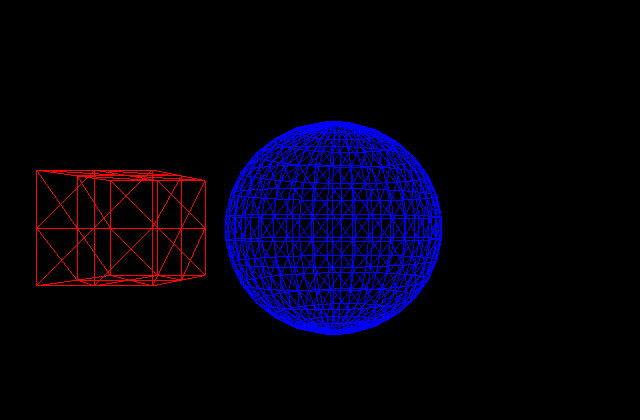
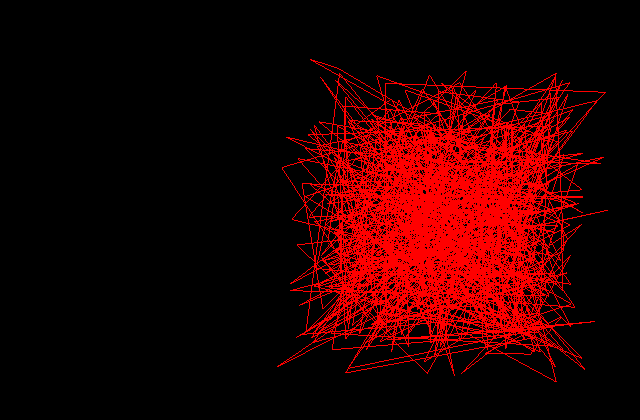
Before and after one commit to ScriptiveMen/three-code, a website built with Vite: page vite-setup/index.html in a window 1280 px wide. Shown: the part 172-592 px from the top of the page, without its empty margins (198-838 px from the left). Built offline with nearby package versions, Linux system fonts and the light colour scheme.

Commit message:
animation

```diff
--- a/vite-setup/main.js
+++ b/vite-setup/main.js
@@ -1,4 +1,5 @@
 import * as THREE from "three";
+import { OrbitControls } from "three/addons/controls/OrbitControls.js";
 
 const scene = new THREE.Scene();
 const camera = new THREE.PerspectiveCamera(
@@ -8,39 +9,31 @@
     20,
 );
 
-camera.position.z = 5;
+camera.position.z = 2;
 
-const cubegeo = new THREE.BoxGeometry(1, 1, 1, 2, 2, 2);
-const cubemat = new THREE.MeshBasicMaterial({ color: "red", wireframe: true });
-const cube = new THREE.Mesh(cubegeo, cubemat);
+const geometry = new THREE.BufferGeometry();
+const vertices = new Float32Array(2000);
 
-cube.position.x = -1;
-scene.add(cube);
+for (let i = 0; i <= 1000 * 3; i++) {
+    vertices[i] = Math.random() - 0.5;
+}
 
-const spheregeo = new THREE.SphereGeometry(1, 40, 15);
-const spheremat = new THREE.MeshBasicMaterial({
-    color: "blue",
-    wireframe: true,
-});
-const sphere = new THREE.Mesh(spheregeo, spheremat);
-
-sphere.position.x = 1;
-scene.add(sphere);
+geometry.setAttribute("position", new THREE.BufferAttribute(vertices, 3));
+const material = new THREE.MeshBasicMaterial({ color: "red", wireframe: true });
+const mesh = new THREE.Mesh(geometry, material);
+scene.add(mesh);
 
 const canvas = document.querySelector("canvas");
 const renderer = new THREE.WebGLRenderer({ canvas });
 renderer.setSize(window.innerWidth, window.innerHeight);
 
-// rotation
-// cube.rotation.z = Math.PI - 0.1;
+const controls = new OrbitControls(camera, renderer.domElement);
+controls.enableDamping = true;
+controls.dampingFactor = 0.05;
 
-// grouping
-const group = new THREE.Group();
-group.add(cube);
-group.add(sphere);
-
-// adding group into scene
-scene.add(group);
-group.position.x = -2;
-
-renderer.render(scene, camera);
+function animate() {
+    window.requestAnimationFrame(animate);
+    controls.update();
+    renderer.render(scene, camera);
+}
+animate();
```
Also changed, not shown: vite-setup/style.css.
